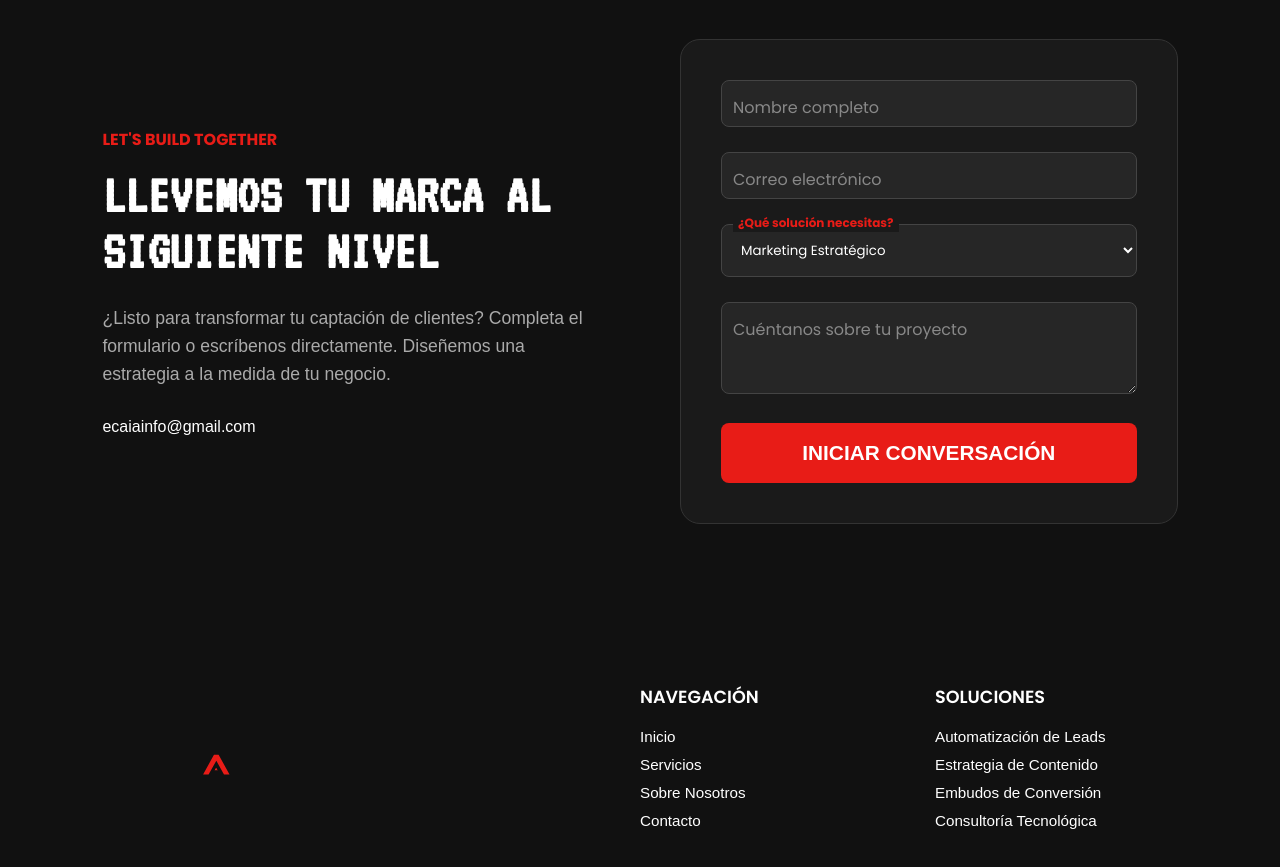
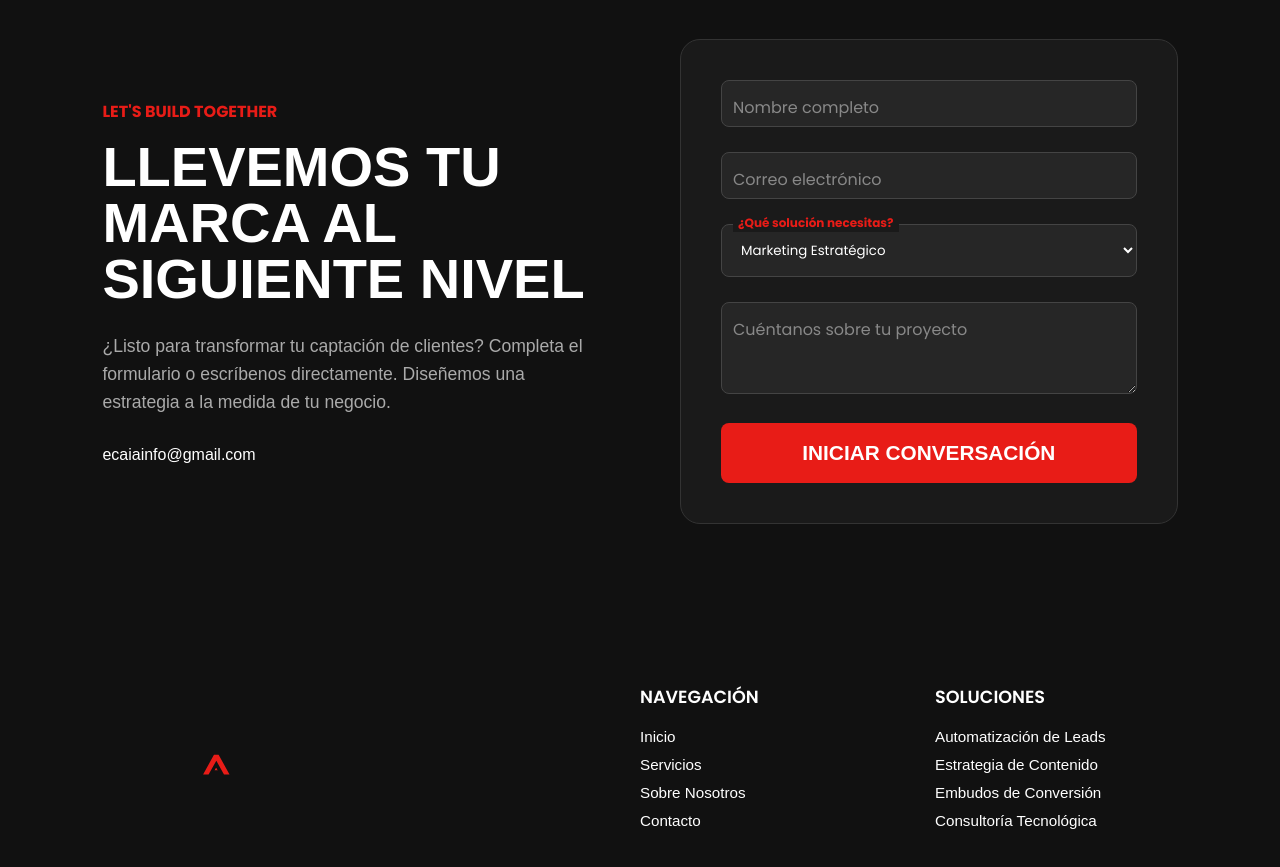
Before and after one commit to zLucky090802/marketing-page, an Angular app: page / in a window 1280 px wide. Shown: the part 3180-4047 px from the top of the page. Built offline with nearby package versions, Linux system fonts and the light colour scheme.

Commit message:
Update form-contact.component.css

```diff
--- a/src/app/features/landing/components/form-contact/form-contact.component.css
+++ b/src/app/features/landing/components/form-contact/form-contact.component.css
@@ -17,7 +17,6 @@
 }
 
 .contact-main-heading {
-  font-family: 'VT323', monospace !important;
   font-size: 3.5rem !important;
   color: #FFFFFF !important;
   margin-bottom: 25px !important;
```
